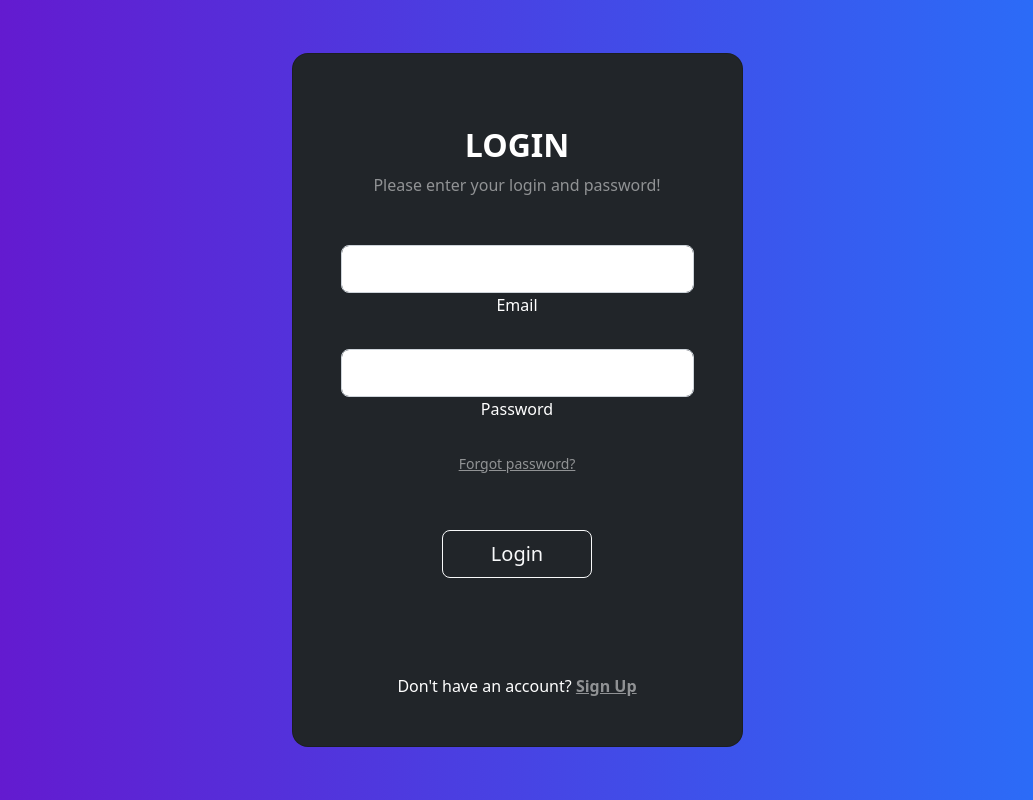
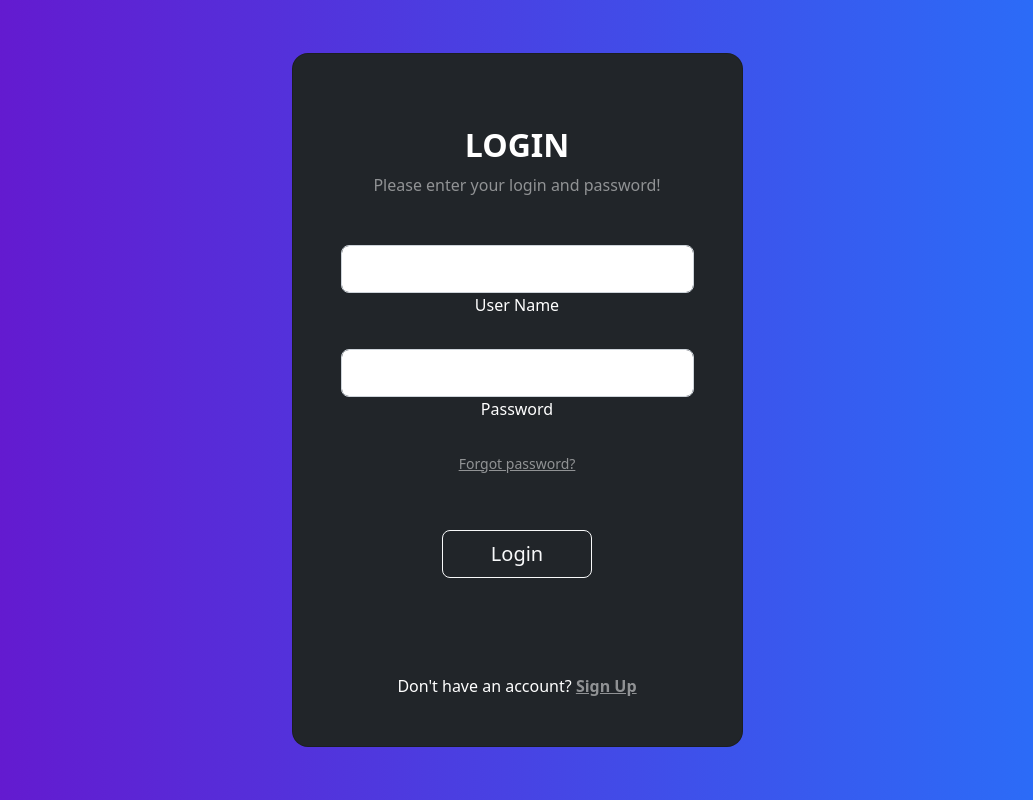
Before and after one commit to Ajithvc45/movie-app, an Angular app: page / in a window 1280 px wide. Shown: the whole page, without its empty margins (123-1156 px from the left). Built offline with nearby package versions, Linux system fonts and the light colour scheme; what ngx-pagination would draw is missing.

Commit message:
validation done and waitng for review

```diff
--- a/src/app/app.module.ts
+++ b/src/app/app.module.ts
@@ -3,6 +3,7 @@ import { NgModule } from '@angular/core';
 import { BrowserModule } from '@angular/platform-browser';
 import { HttpClientModule } from '@angular/common/http';
 import { FormsModule } from '@angular/forms';
+import { ReactiveFormsModule } from '@angular/forms';
 
 import { AppRoutingModule } from './app-routing.module';
 import { AppComponent } from './app.component';
@@ -21,7 +22,8 @@ import { LoginComponent } from './component/login/login.component';
     AppRoutingModule,
     HttpClientModule,
     FormsModule,
-    NgxPaginationModule
+    NgxPaginationModule,
+    ReactiveFormsModule
   ],
   providers: [],
   bootstrap: [AppComponent]
--- /dev/null
+++ b/src/app/auth-service.service.ts
@@ -0,0 +1,25 @@
+import { Observable } from 'rxjs';
+import { Injectable } from '@angular/core';
+import { HttpClient } from '@angular/common/http';
+
+@Injectable({
+  providedIn: 'root'
+})
+export class AuthServiceService {
+  // data = {
+  //   username:"ajithvc45",
+  //   password:"Ajithvc45@",
+  //   request_token: "7a1829f0c84c8a4134dbd1d7ed80577d3a4c6560",
+  // }
+  constructor(private http:HttpClient) { }
+
+  login(data:any):Observable<any> {
+    console.log("immm serverr", data)
+    return this.http.post(`https://api.themoviedb.org/3/authentication/token/validate_with_login?api_key=2c7d2e78869ec86ee78d10bc69e698c9`,data = {
+      username:"ajithvc45",
+      password:"Ajithvc45@",
+      request_token: "3ea0af64af7f1ecee8c996d9bbb2aac9dadcbe15",
+  });
+
+  }
+}
--- a/src/app/component/home/home.component.css
+++ b/src/app/component/home/home.component.css
@@ -51,6 +51,11 @@
 
     .searcBarContainer img {
       cursor: pointer;
+    }
+
+    .searcBarContainer button {
+      padding: 8px;
+      margin-left: 15px;
     }
 
   .coverContainer img {
--- a/src/app/component/home/home.component.html
+++ b/src/app/component/home/home.component.html
@@ -6,6 +6,7 @@
         <div class="searcBarContainer">
             <input type="text" placeholder="search any movie" [(ngModel)]="findMovie"/>
             <img src="/assets/searchIcon.png" alt="search" (click)="searchMovie()">
+            <button type="button" class="btn btn-danger" routerLink="">Logout</button>
             <div class="spinner">
             </div>
         </div>
--- a/src/app/component/login/login.component.html
+++ b/src/app/component/login/login.component.html
@@ -6,17 +6,18 @@
             <div class="card-body p-5 text-center">
 
               <div class="mb-md-5 mt-md-4 pb-5">
+                <form [formGroup]="formGroup" (ngSubmit)="loginProcess()">
 
                     <h2 class="fw-bold mb-2 text-uppercase">Login</h2>
                     <p class="text-white-50 mb-5">Please enter your login and password!</p>
 
                     <div class="form-outline form-white mb-4">
-                  <input type="email" id="typeEmailX" class="form-control form-control-lg" />
-                  <label class="form-label" for="typeEmailX">Email</label>
+                    <input type="email" id="typeEmailX" class="form-control form-control-lg" formControlName="username" />
+                    <label class="form-label" for="typeEmailX">User Name</label>
                     </div>
 
                     <div class="form-outline form-white mb-4">
-                  <input type="password" id="typePasswordX" class="form-control form-control-lg" />
+                    <input type="password" id="typePasswordX" class="form-control form-control-lg" formControlName="password" />
                     <label class="form-label" for="typePasswordX">Password</label>
                     </div>
 
@@ -29,7 +30,7 @@
                     <a href="#!" class="text-white"><i class="fab fa-twitter fa-lg mx-4 px-2"></i></a>
                     <a href="#!" class="text-white"><i class="fab fa-google fa-lg"></i></a>
                     </div> -->
-
+                </form>
               </div>
 
               <div>
--- a/src/app/component/login/login.component.ts
+++ b/src/app/component/login/login.component.ts
@@ -1,15 +1,68 @@
 import { Component, OnInit } from '@angular/core';
-
+import { FormGroup, Validators,FormArray, FormControlName, FormBuilder, FormControl } from '@angular/forms';
+import { AuthServiceService } from 'src/app/auth-service.service';
+import { Router } from '@angular/router';
 @Component({
   selector: 'app-login',
   templateUrl: './login.component.html',
   styleUrls: ['./login.component.css']
 })
 export class LoginComponent implements OnInit {
-
-  constructor() { }
+  formGroup: FormGroup;
+  // success:boolean;
+  // formArray:any = FormArray;
+  // success: boolean = false;
+  constructor(private authService:AuthServiceService, private router:Router) { }
 
   ngOnInit(): void {
+    this.initForm();
+  }
+
+  initForm() {
+    this.formGroup = new FormGroup({
+      username: new FormControl('',[Validators.required]),
+      password: new FormControl('',[Validators.required])
+    });
+
+    // this.formArray = new FormArray({
+    //   username: new FormArray('',[Validators.required]),
+    //   password: new FormArray('',[Validators.required])
+    // });
+  }
+
+  loginProcess() {
+    const username = this.formGroup.controls['username'];
+    const password = this.formGroup.controls['password'];
+    if(username.value === "ajithvc45" && password.value === "Ajithvc45@"){
+      console.log("doneee",this.formGroup.value)
+      this.authService.login(this.formGroup.value).subscribe(result => {
+        if(result.success){
+          console.log("got it from server",this.formGroup.value)
+          this.router.navigate(['home']);
+        }else{
+          console.log("oopsss" + this.formGroup.value)
+        }
+      })
+    }else{
+      console.log("nop",this.formGroup.value)
+      alert("Invalid Credentials")
+
+    }
+    console.log('------- this.formGroup:', this.formGroup.value)
+    // if (this.formGroup.valid) {
+    //   this.authService.login(this.formGroup.value).subscribe(result =>
+    //     if (result.success){
+    //       console.log("got it from server",this.formGroup.value)
+
+
+    //       alert("you got ittttt"+ result.value);
+    //       this.router.navigate(['home'])
+    //     }else{
+    //       this.success = false;
+    //       alert("oopsss" + result.value)
+    //     }
+    //   })
+    // }
   }
 
 }
--- a/tsconfig.json
+++ b/tsconfig.json
@@ -5,7 +5,7 @@
     "baseUrl": "./",
     "outDir": "./dist/out-tsc",
     "forceConsistentCasingInFileNames": true,
-    "strict": true,
+    "strict": false,
     "noImplicitOverride": true,
     "noPropertyAccessFromIndexSignature": true,
     "noImplicitReturns": true,
```
Also changed, not shown: 1 other file (tests, documents, lock files or other folders). Lines whose indentation alone changed are shown as unchanged.
